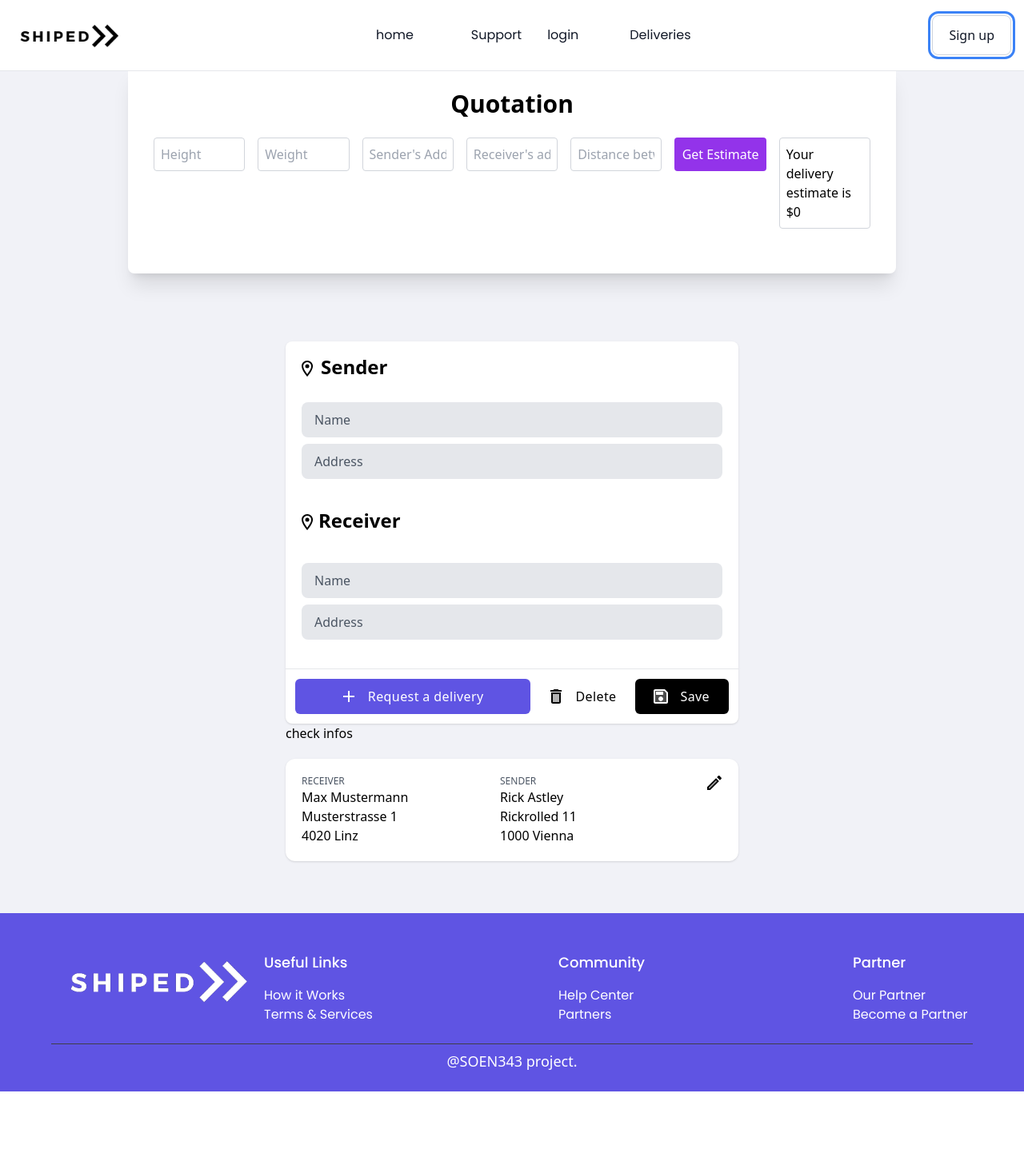
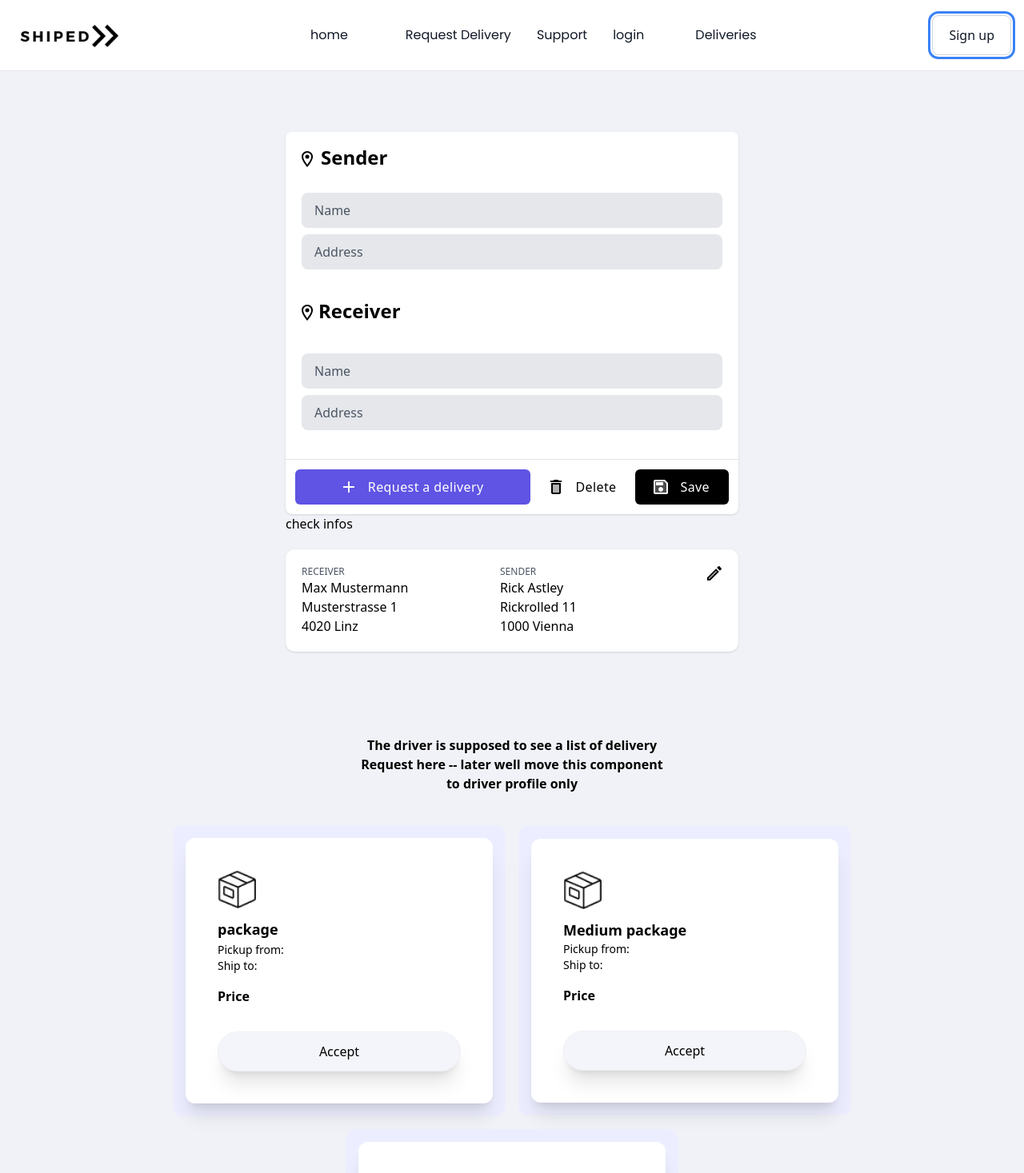
Before and after one commit to Fatoumatabintabarry/DeliveryService, a React (Vite) app in the folder client/: page /deliverysolutions in a window 1280 px wide. Shown: the top 1467 px of the page at 80% size. Before the commit the page ends 1365 px from the top, so only its background shows below. Built offline with nearby package versions, Linux system fonts and the light colour scheme.

Commit message:
Revert "GetEstimate"
This reverts commit 51abbff97f5c0dcd464efb545b14ea076694144e.

```diff
--- a/client/src/Pages/deliverysolutions.jsx
+++ b/client/src/Pages/deliverysolutions.jsx
@@ -5,7 +5,6 @@ import '../index.css'
 import {Navbar,Footer} from '../components/index';
 import RequestDelivery from './RequestDelivery';
 import MyDeliveries from '../components/MyDeliveries';
-import GetEstimate from '../components/GetEstimate';
 
 const deliverysolutions = () => {
   return (
@@ -18,19 +17,15 @@ const deliverysolutions = () => {
 
        <div className={`${styles.paddingX} ${styles.flexStart} bg-[#F1F2F7]`}>
         <div className={`${styles.boxWidth} `}>
-
-          <GetEstimate />
-        </div>
-      </div>
-
-       <div className={`${styles.paddingX} ${styles.flexStart} bg-[#F1F2F7]`}>
-        <div className={`${styles.boxWidth} `}>
-
           <RequestDelivery />
         </div>
       </div>
 
-
+      <div className={`${styles.paddingX} ${styles.flexStart} bg-[#F1F2F7]`}>
+        <div className={`${styles.boxWidth} `}>
+          <MyDeliveries />
+        </div>
+      </div>
 
 
 
--- a/client/src/constants/index.js
+++ b/client/src/constants/index.js
@@ -3,18 +3,21 @@ import {  linkedin  } from "../assets";
 export const navLinks = [
   {
     id: "/",
-    title:"home",
+    title: "home",
   },
-
+  {
+    id: "/deliverysolutions",
+    title: "Request Delivery",
+  },
   {
     id: "/whyshiped",
-    title:"Support",
+    title: "Support",
   },
 
 
   {
     id: "/login",
-    title:"login",
+    title: "login",
   },
   {
     id:"",
@@ -30,10 +33,6 @@ export const navLinks = [
 
 
 
-/*  {
-    id: "/deliverysolutions",
-    title: "Request Delivery",
-  },*/
 
 export const stats = [
   {
```
